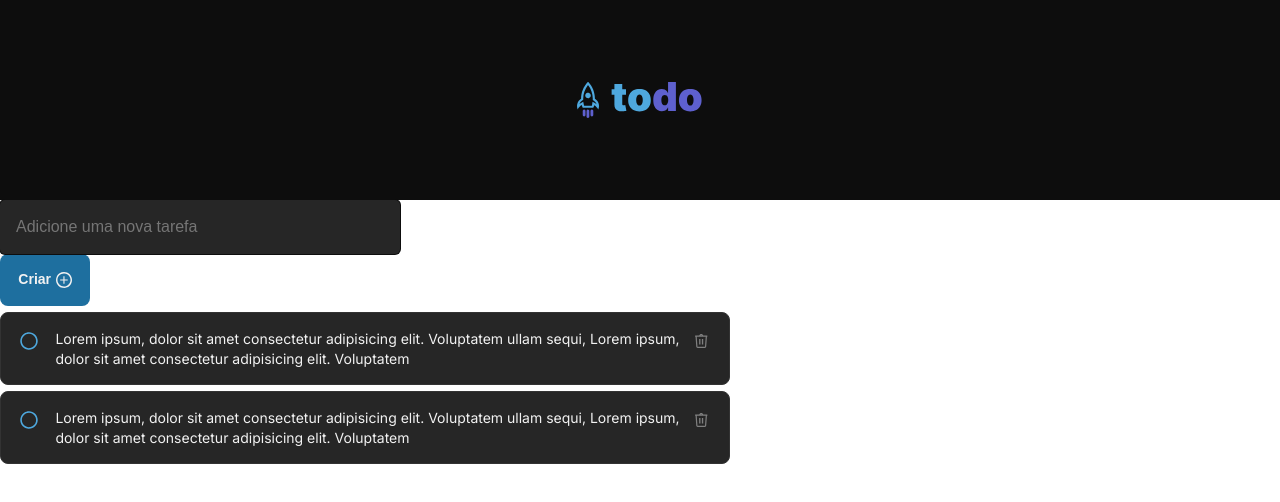
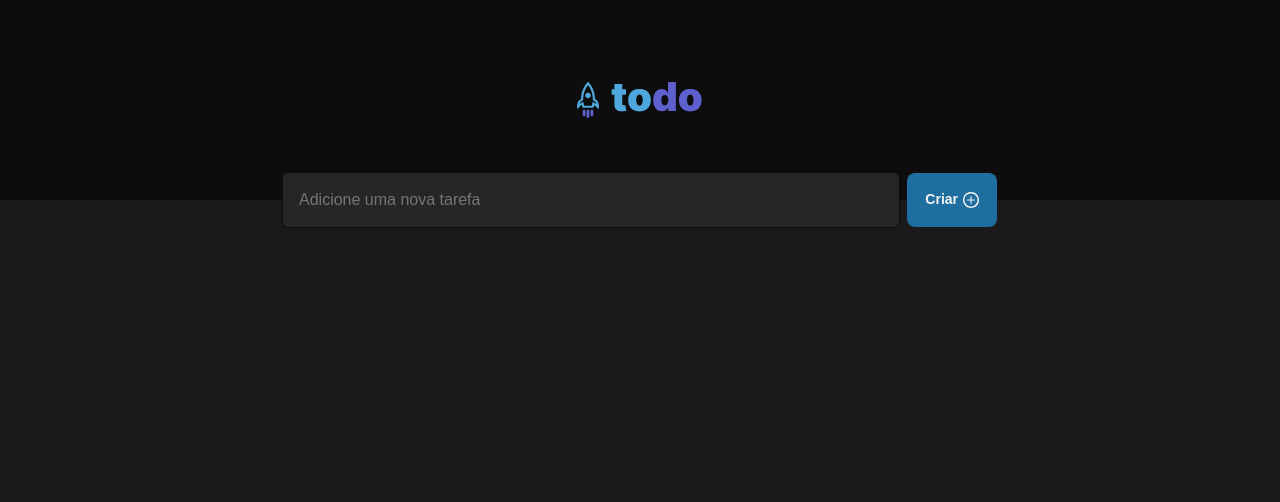
Before and after one commit to kaiquezimerer/ignite-reactjs2-todo, a React (Vite) app: page / in a window 1280 px wide. Shown: the top 502 px of the page. Built offline with nearby package versions, Linux system fonts and the light colour scheme.

Commit message:
Add createInputWrapper styles

```diff
--- a/src/App.module.css
+++ b/src/App.module.css
@@ -13,3 +13,23 @@
   width: 126px;
   height: 48px;
 }
+
+.content {
+  width: 100%;
+  max-width: 730px;
+  margin: 0 auto;
+  padding: 0 0.5rem;
+}
+
+.createInputWrapper {
+  display: flex;
+  margin-top: -27px;
+}
+
+.createInputWrapper input {
+  margin-right: 0.5rem;
+}
+
+.createInputWrapper button {
+  flex-shrink: 0;
+}
--- a/src/App.tsx
+++ b/src/App.tsx
@@ -15,11 +15,12 @@ function App() {
           <img src={LogoImg} />
         </h1>
       </header>
-      <section>
-        <Input type="text" placeholder="Adicione uma nova tarefa"/>
-        <CreateButton />
-        <Task />
-        <Task />
+      {/* Content */}
+      <section className={styles.content}>
+        <div className={styles.createInputWrapper}>
+          <Input type="text" placeholder="Adicione uma nova tarefa"/>
+          <CreateButton />
+        </div>
       </section>
     </main>
   );
--- a/src/components/Input.module.css
+++ b/src/components/Input.module.css
@@ -6,7 +6,6 @@
 
 .input {
   width: 100%;
-  max-width: 400px;
   padding: 1rem;
   font-size: 1rem;
   font-weight: 400;
--- a/src/main.css
+++ b/src/main.css
@@ -16,6 +16,8 @@
   --blue: #4EA8DE;
   --purple-dark: #5E60CE;
   --purple: #8284FA;
+
+  background-color: var(--gray-600);
 }
 
 * {
```
